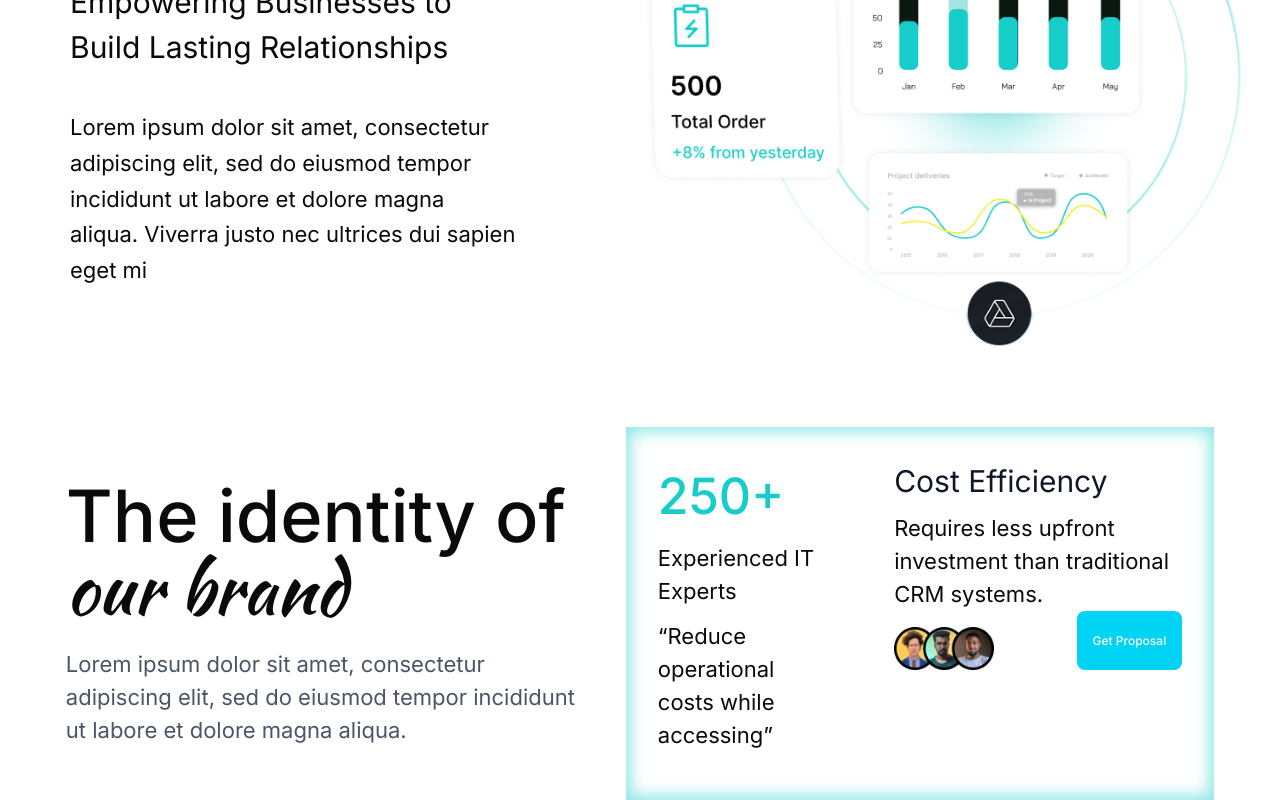
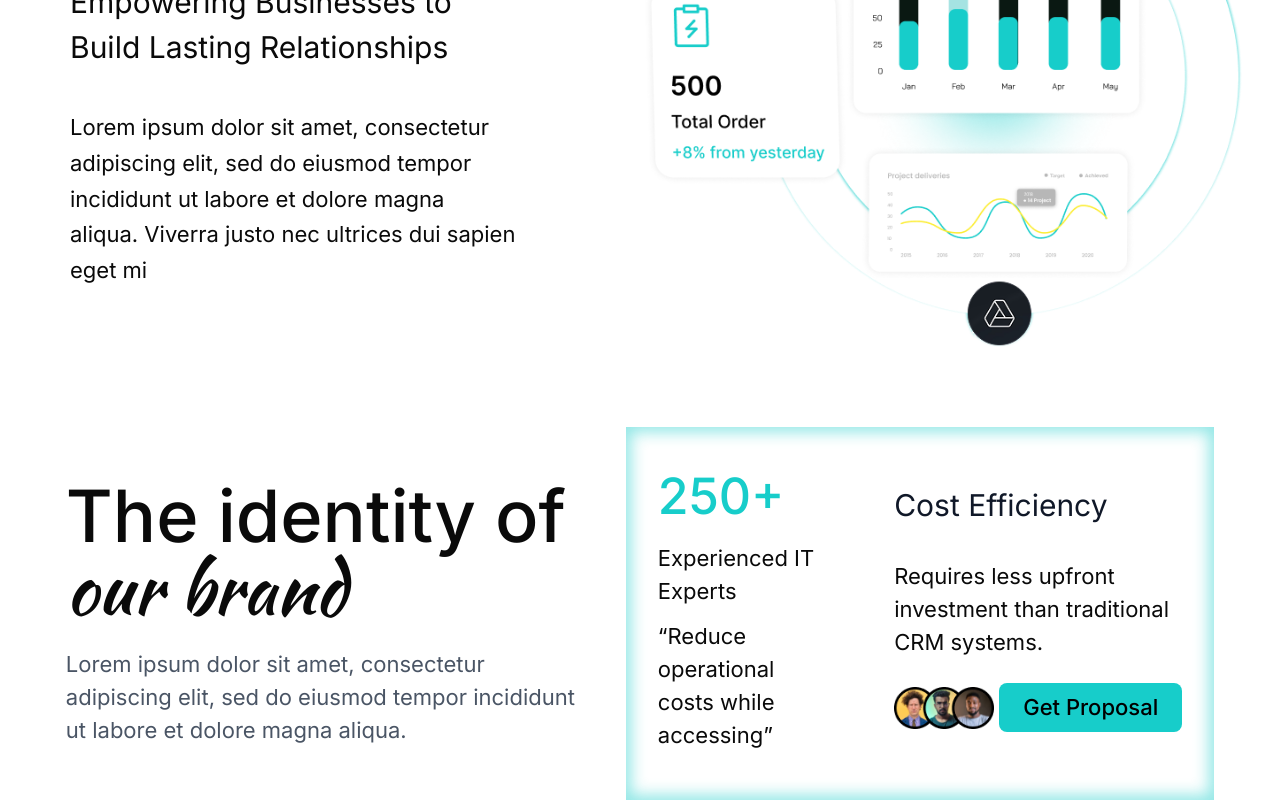
Before and after one commit to Roshen-Perera/ceylon-developers-portfolio, a Next.js app: page /about in a window 1280 px wide. Shown: the part 2089-2889 px from the top of the page. Built offline with nearby package versions, Linux system fonts and the light colour scheme.

Commit message:
Refactor Identity component: enhance layout and button styling for improved user experience

```diff
--- a/components/identity.tsx
+++ b/components/identity.tsx
@@ -34,22 +34,21 @@ const Identity = () => {
                 “Reduce operational costs while accessing”
               </div>
             </div>
-            <div className="flex-1">
+            <div className="flex flex-col mt-6 gap-6">
               <h3 className="text-[30px] text-gray-900 mb-2">
                 Cost Efficiency
               </h3>
               <p className="text-[22px] w-72">
                 Requires less upfront investment than traditional CRM systems.
               </p>
-              <div className="flex justify-between">
+              <div className="flex flex-row justify-between items-center">
                 <Image
                   src="/assets/icons/people2.png"
                   alt="arrow right"
                   width={100}
                   height={100}
-                  className="mt-4"
                 />
-                <button className="px-4 py-1.5 bg-cyan-400 text-white text-xs font-medium rounded-md hover:bg-cyan-500 transition-colors">
+                <button className="bg-[#17CDCA] text-black text-[22px] font-medium rounded-md hover:bg-cyan-500 transition-colors px-6 py-2 h-fit">
                   Get Proposal
                 </button>
               </div>
```
